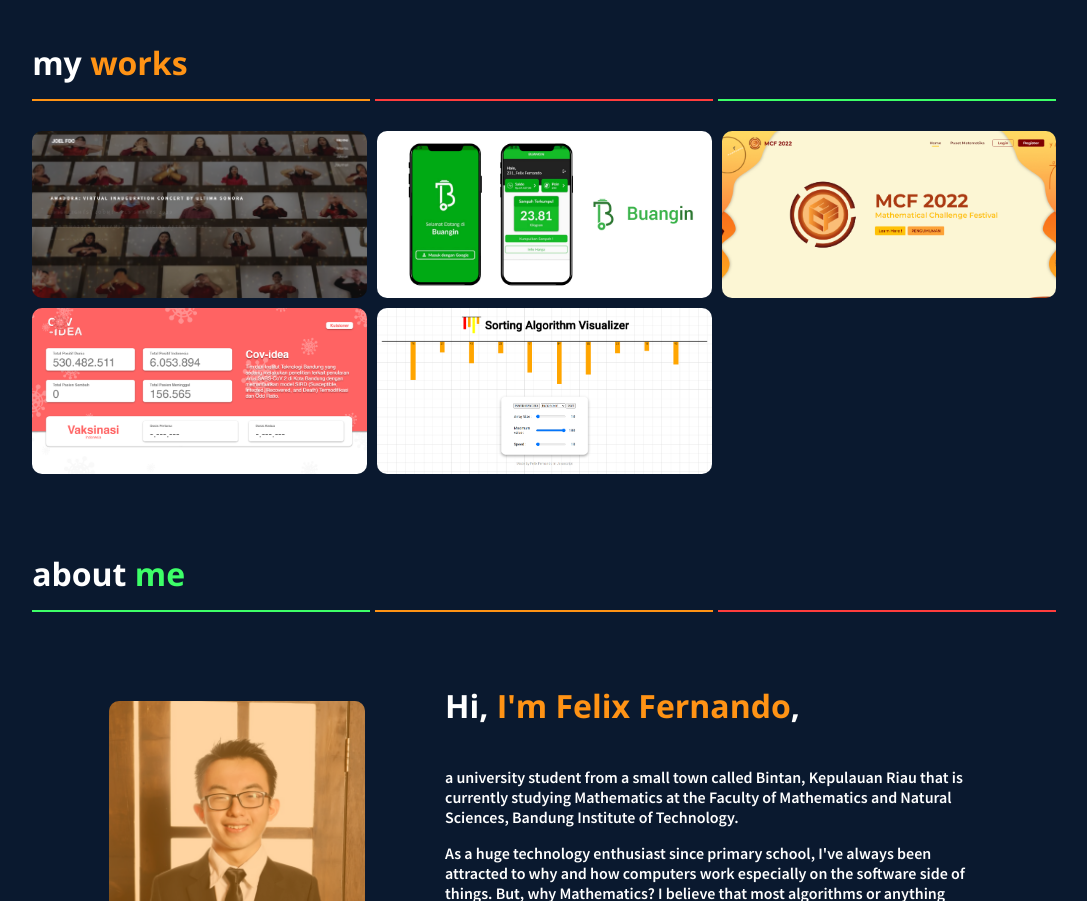
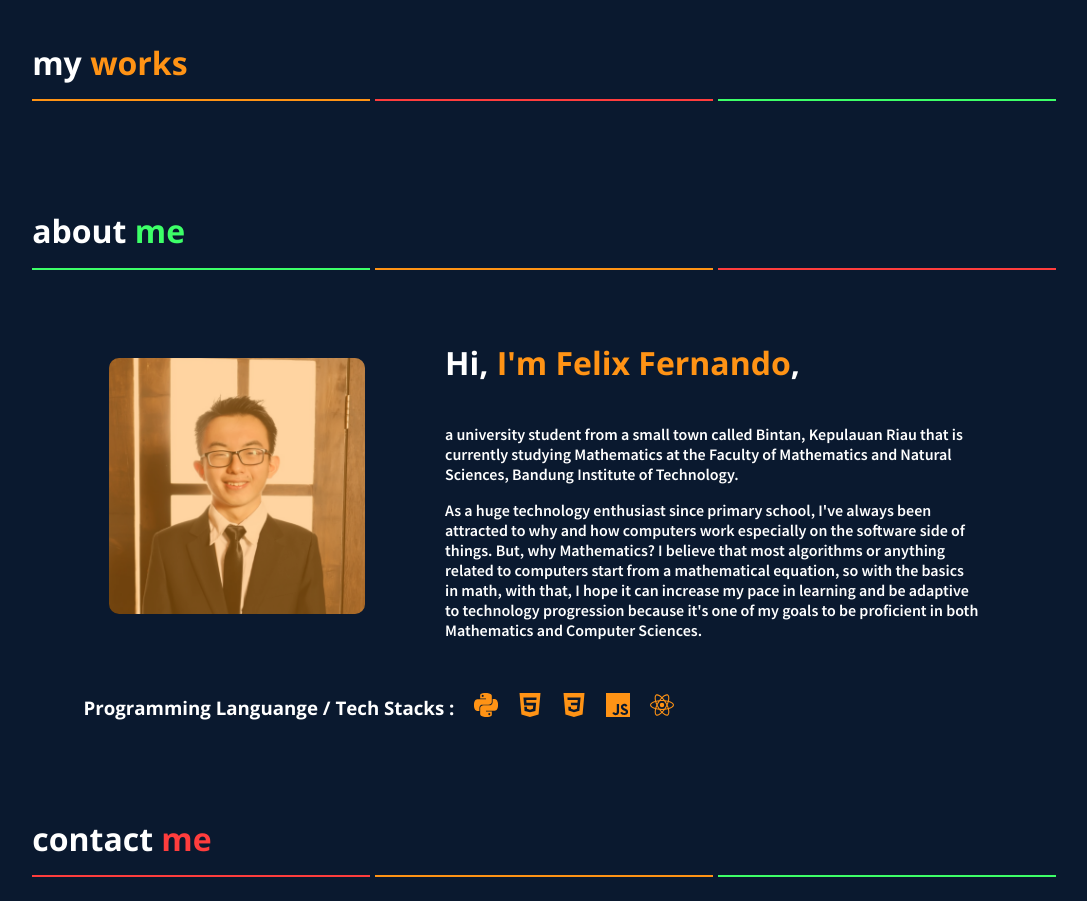
Before and after one commit to FelixFern/felixfern.github.io, a React (Create React App) app: page / in a window 1280 px wide. Shown: the part 840-1741 px from the top of the page, without its empty margins (115-1202 px from the left). Built offline with nearby package versions, Linux system fonts and the light colour scheme.

Commit message:
added scroll animation effect

```diff
--- a/src/App.js
+++ b/src/App.jsx
@@ -11,11 +11,19 @@
 
 function App() {
     const [ModalToggle, setModalToggle] = useState([])
+    const [ yOffset, setYOffset] = useState()
+
+    const handleScroll = () => setYOffset(window.scrollY)
+
     useEffect(() => {
         document.title = "Felix Fernando's Portfolio"
         console.log(ModalToggle)
         setModalToggle({show: false, title: '' }, []);
+
+        window.addEventListener('scroll', handleScroll, { passive: true})
+        return () => window.removeEventListener('scroll', handleScroll)
     }, [])
+
     return (
         <ModalContext.Provider value={{ModalToggle, setModalToggle}}>
             <div className='main-container'>
@@ -34,12 +42,12 @@
                     <div className='content'>
                         <div id="home" className='home'>
                             <div className='home-content'>
-                                <h4>Hi, my name is</h4>
-                                <h1>Felix Fernando</h1>
-                                <p className='home-desc'>i’m currently a student studying Mathematics at Bandung Institute of Technology with huge interest in frontend development and UI/UX design. </p>
-                                <a href='#works' className='btn'>check out my work</a>
+                                <h4 style={{ transform: `translateX(-${yOffset * 0.5}px)`, opacity: `${1 - yOffset * 0.005}` }} >Hi, my name is</h4>
+                                <h1 style={{ transform: `translateX(-${yOffset * 0.4}px)`, opacity: `${1 - yOffset * 0.003}` }}>Felix Fernando</h1>
+                                <p style={{ transform: `translateX(-${yOffset * 0.55}px)`, opacity: `${1 - yOffset * 0.004}` }} className='home-desc'>i’m currently a student studying Mathematics at Bandung Institute of Technology with huge interest in frontend development and UI/UX design. </p>
+                                <a style={{ opacity: `${1 - yOffset * 0.005}` }} href='#works' className='btn'>check out my work</a>
                             </div>
-                            <div className='shapes'>
+                            <div className='shapes' style={{ transform: `translateX(${yOffset * 0.2}px)`}}>
                                 <div className='square'></div>
                                 <div className='square-s'></div>
                                 <svg className='triangle-s' width="87" height="76" viewBox="0 0 87 76" fill="none" xmlns="http://www.w3.org/2000/svg">
@@ -63,42 +71,7 @@
                                 </div>
                             </div>
                                 <div className='projects'>
-                                    <ProjectBox
-                                        type="Portfolio Website"
-                                        title="Joel Foo Portfolio Website"
-                                        desc="a portofolio website for a videographer and photographer based in Tangerang, Indonesia."
-                                        stacks={["react", "strapi"]}
-                                        image='img/projects/joel.png'
-                                    ></ProjectBox>
-                                    <ProjectBox
-                                        type="Flutter App"
-                                        title="Buangin App"
-                                        desc="a prototype app to connect the community
-                                        and waster collectors for the process of buying and selling waste."
-                                        stacks={["flutter", "firebase"]}
-                                        image='img/projects/buangin.jpg'
-                                    ></ProjectBox>
-                                    <ProjectBox
-                                        type="Website Application"
-                                        title="Mathematical Challange Festival Web"
-                                        desc="a website for mathematical competition organized by Mathematics ITB, i worked as the front-end developer for the website."
-                                        stacks={["react"]}
-                                        image='img/projects/mcf.png'
-                                    ></ProjectBox>
-                                    <ProjectBox
-                                        type="Static Website"
-                                        title="Cov-idea Website"
-                                        desc="Cov-Idea is a website used to collect data from questionnaire about Covid-19 spread in Bandung by embedding Google Forms to the website."
-                                        stacks={["html", "css", "js"]}
-                                        image='img/projects/covidea.png'
-                                    ></ProjectBox>
-                                    <ProjectBox
-                                        type="Website Application"
-                                        title="Sorting Algorithm Visualizer"
-                                        desc="a Sorting algorithm visualizer built with HTML, CSS, and Javascript to visualize bubble sort, insertion sort, and selection sort."
-                                        stacks={["html", "css", "js"]}
-                                        image='img/projects/sorting-algo.png'
-                                    ></ProjectBox>
+
                                 </div>
                         </div>
                     </div>
--- a/src/index.js
+++ b/src/index.js
@@ -2,7 +2,6 @@
 import ReactDOM from 'react-dom/client';
 import './index.css';
 import App from './App';
-import reportWebVitals from './reportWebVitals';
 
 const root = ReactDOM.createRoot(document.getElementById('root'));
 root.render(
@@ -14,4 +13,3 @@
 // If you want to start measuring performance in your app, pass a function
 // to log results (for example: reportWebVitals(console.log))
 // or send to an analytics endpoint. Learn more: https://bit.ly/CRA-vitals
-reportWebVitals();
--- a/src/reportWebVitals.js
+++ /dev/null
@@ -1,13 +0,0 @@
-const reportWebVitals = onPerfEntry => {
-  if (onPerfEntry && onPerfEntry instanceof Function) {
-    import('web-vitals').then(({ getCLS, getFID, getFCP, getLCP, getTTFB }) => {
-      getCLS(onPerfEntry);
-      getFID(onPerfEntry);
-      getFCP(onPerfEntry);
-      getLCP(onPerfEntry);
-      getTTFB(onPerfEntry);
-    });
-  }
-};
-
-export default reportWebVitals;
```
Also changed, not shown: src/setupTests.js (deleted, +0 -5 lines), src/context/global.jsx (renamed from src/context/global.js).
